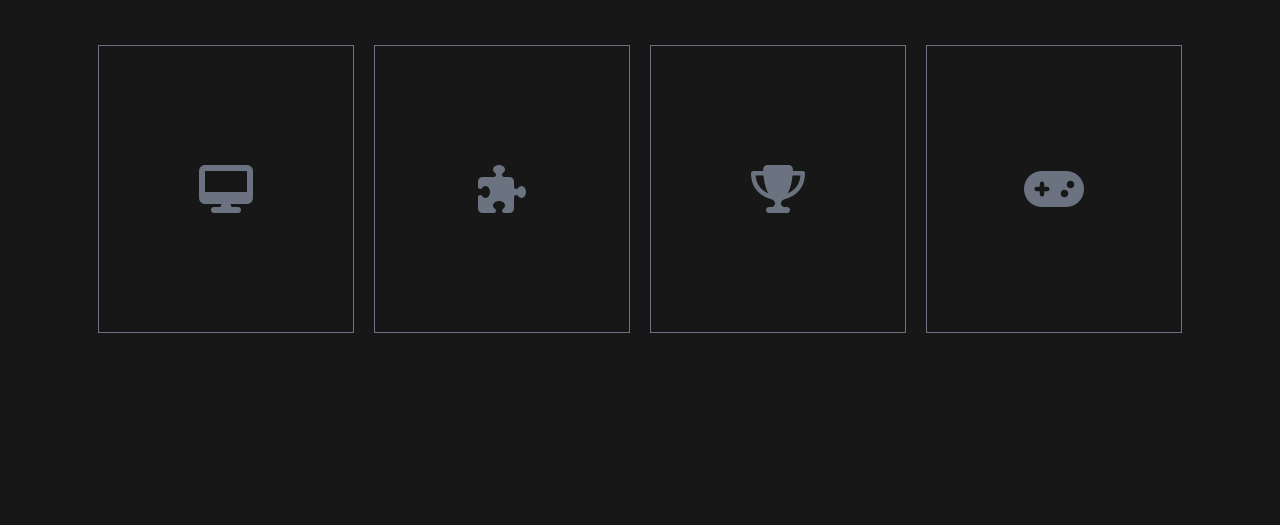
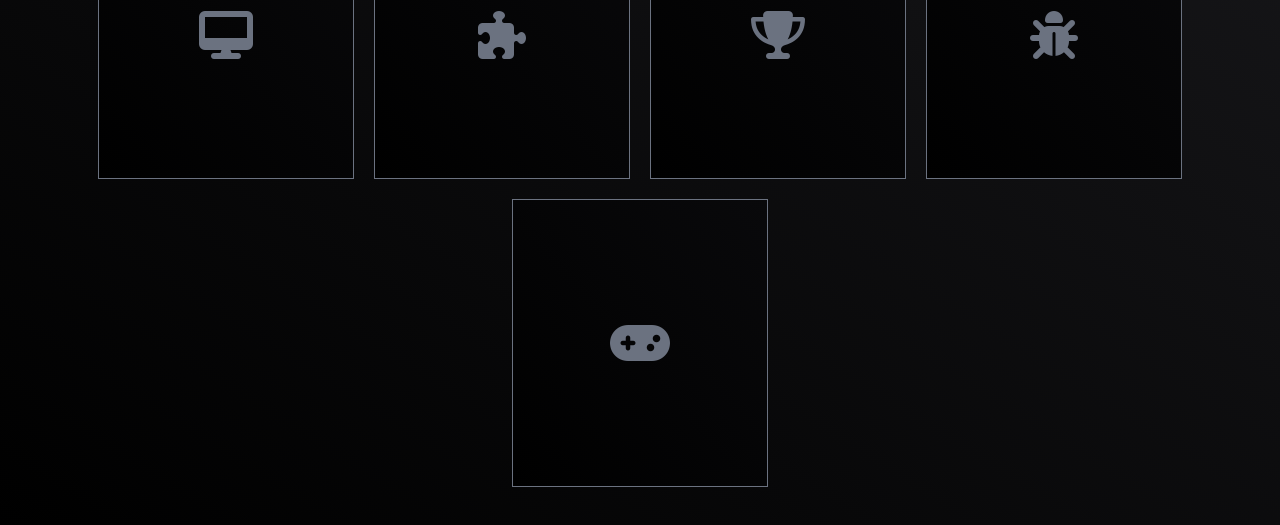
Before and after one commit to MohamedWaelGD/pixel-cards-canvas, a website built with Vite: page index.html in a window 1280 px wide. Shown: the part 275-800 px from the top of the page. Built offline with nearby package versions, Linux system fonts and the light colour scheme; animation ran at ten frames a second.

Commit message:
added new card, new background

```diff
--- a/index.html
+++ b/index.html
@@ -5,13 +5,13 @@
     <link rel="icon" type="image/svg+xml" href="/vite.svg" />
     <meta name="viewport" content="width=device-width, initial-scale=1.0" />
     <script src="https://kit.fontawesome.com/01d55c32fa.js" crossorigin="anonymous"></script>
-    <title>Vite + TS</title>
+    <title>Pixel Cards</title>
   </head>
   <body>
-    <div class="min-h-screen min-w-full flex flex-col justify-center items-center py-5 bg-neutral-900">
+    <div class="min-h-screen min-w-full flex flex-col justify-center items-center py-5 bg-gradient-to-tr from-black to-zinc-900">
       <h1 class="text-center text-white text-5xl mb-2 underline font-bold">Pixels Card</h1>
       <p class="text-center text-gray-400 mb-12">(Hover on cards)</p>
-      <div class="wrapper flex justify-center gap-5 items-center flex-wrap bg-neutral-900">
+      <div class="wrapper flex justify-center gap-5 items-center flex-wrap">
       </div>
     </div>
     <div id="app"></div>
--- a/src/main.ts
+++ b/src/main.ts
@@ -260,9 +260,21 @@ const cardEffects: CardEffectOptions[] = [
             { r: 255, g: 33, b: 33 },
             { r: 255, g: 120, b: 120 },
         ],
-        icon: '<i class="fa-solid fa-gamepad"></i>',
+        icon: '<i class="fa-solid fa-bug"></i>',
         mainTextColorHover: "hover:text-red-500",
         mainBorderColorHover: "hover:border-red-500",
+    },
+    {
+        ...CardEffect.DEFAULT_OPTIONS,
+        minPointFadeSpeed: 1,
+        maxPointFadeSpeed: 2,
+        colors: [
+            { r: 0, g: 255, b: 0 },
+            { r: 120, g: 255, b: 120 },
+        ],
+        icon: '<i class="fa-solid fa-gamepad"></i>',
+        mainTextColorHover: "hover:text-green-500",
+        mainBorderColorHover: "hover:border-green-500",
     },
 ];
 
@@ -274,7 +286,7 @@ if (wrapper) {
         cardDiv.className = "card";
 
         // Add card content
-        const html = `<div class="w-64 h-72 border border-gray-500 relative card text-gray-500 ${cardEffect.mainTextColorHover!} ${cardEffect.mainBorderColorHover!} transition duration-500">
+        const html = `<div class="w-64 h-72 border border-gray-500 relative card text-gray-500 bg-gradient-to-tr from-black to-zinc-950 ${cardEffect.mainTextColorHover!} ${cardEffect.mainBorderColorHover!} transition duration-500">
         <canvas class="w-full h-full relative z-1"></canvas>
         <div class="absolute w-52 h-52 flex justify-center items-center left-1/2 top-1/2 -translate-x-1/2 -translate-y-1/2 z-3 pointer-events-none radial-gradient opacity-0"></div>
         <div class="absolute w-52 h-52 flex justify-center items-center left-1/2 top-1/2 -translate-x-1/2 -translate-y-1/2 font-bold text-5xl z-4 pointer-events-none">${
@@ -293,84 +305,3 @@ if (wrapper) {
         animateFrames();
     });
 }
-
-// const canvas = document.querySelector("canvas");
-// if (canvas) {
-//     const ctx = canvas.getContext("2d")!;
-//     const cellSize = 10; // Size of each grid cell (square size)
-//     const gapSize = 20; // Gap between cells
-//     const gridCells = 42; // Number of cells in both directions (rows and columns)
-//     const squareSize = 15; // Size of the square
-
-//     // Calculate the canvas size based on grid and gap
-//     canvas.width = gridCells * (cellSize + gapSize) - gapSize;
-//     canvas.height = gridCells * (cellSize + gapSize) - gapSize;
-
-//     const squares: { x: number; y: number }[] = [];
-
-//     // Store all squares' positions for easy reference
-//     for (let row = 0; row < gridCells; row++) {
-//         for (let col = 0; col < gridCells; col++) {
-//             const x = col * (cellSize + gapSize);
-//             const y = row * (cellSize + gapSize);
-//             const squareX = x + (cellSize - squareSize) / 2;
-//             const squareY = y + (cellSize - squareSize) / 2;
-//             squares.push({ x: squareX, y: squareY });
-//         }
-//     }
-
-//     // Draw the grid initially
-//     drawGrid();
-
-//     function drawGrid() {
-//         ctx.clearRect(0, 0, canvas!.width, canvas!.height); // Clear the canvas before drawing again
-//         for (let i = 0; i < squares.length; i++) {
-//             const { x, y } = squares[i];
-//             drawSquare(x, y, squareSize);
-//         }
-//     }
-
-//     function drawSquare(
-//         x: number,
-//         y: number,
-//         size: number,
-//         opacity: number = 1
-//     ) {
-//         ctx.fillStyle = `rgba(0, 200, 0, ${opacity})`; // Use RGBA to control opacity
-//         ctx.fillRect(x, y, size, size); // Draw the square
-//     }
-
-//     function calculateOpacity(
-//         mouseX: number,
-//         mouseY: number,
-//         squareX: number,
-//         squareY: number
-//     ) {
-//         const distance = Math.sqrt(
-//             (mouseX - squareX) ** 2 + (mouseY - squareY) ** 2
-//         );
-//         const maxDistance = 150; // Max distance for fading effect
-//         const opacity = Math.max(0, 1 - distance / maxDistance); // Fade out the square based on distance
-//         return opacity;
-//     }
-
-//     canvas.addEventListener("mousemove", (event) => {
-//         const mouseX = event.offsetX;
-//         const mouseY = event.offsetY;
-
-//         // Re-draw the grid with fading squares
-//         drawGrid();
-
-//         // Adjust the opacity of squares based on mouse position
-//         for (let i = 0; i < squares.length; i++) {
-//             const { x, y } = squares[i];
-//             const opacity = calculateOpacity(
-//                 mouseX,
-//                 mouseY,
-//                 x + squareSize / 2,
-//                 y + squareSize / 2
-//             );
-//             drawSquare(x, y, squareSize, opacity);
-//         }
-//     });
-// }
```
